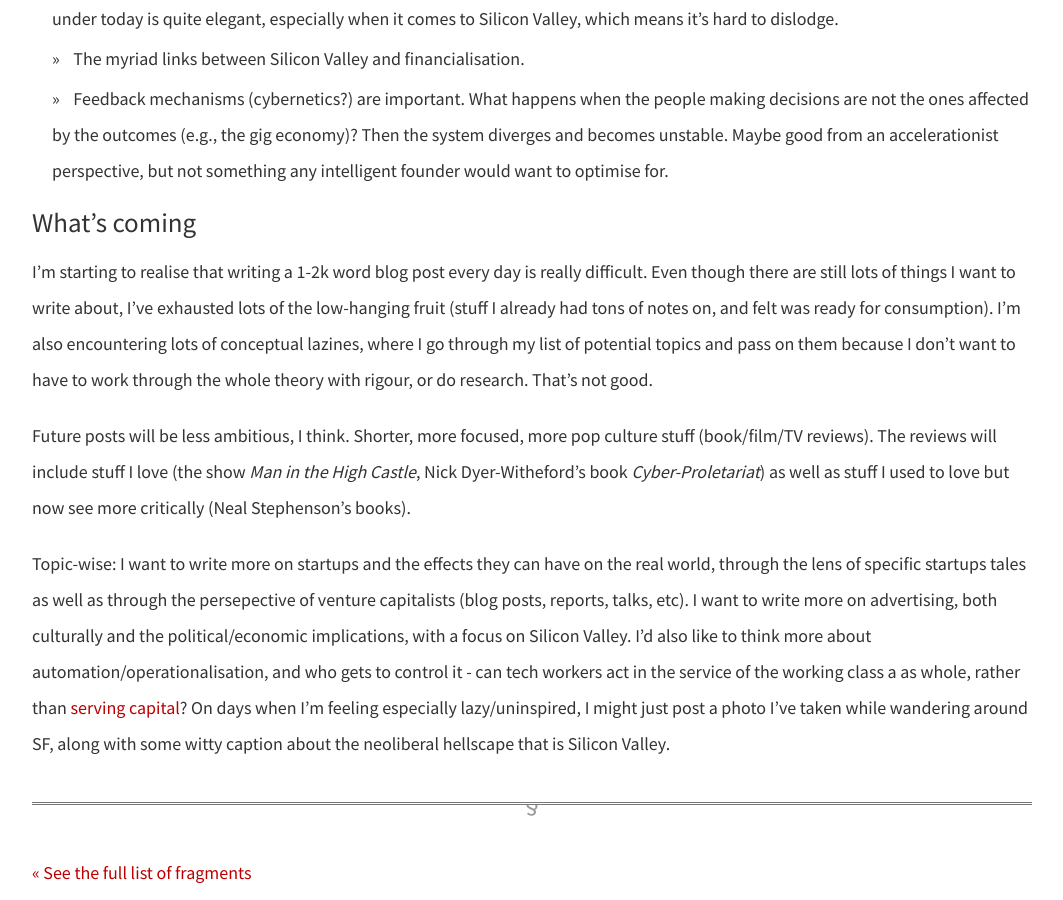
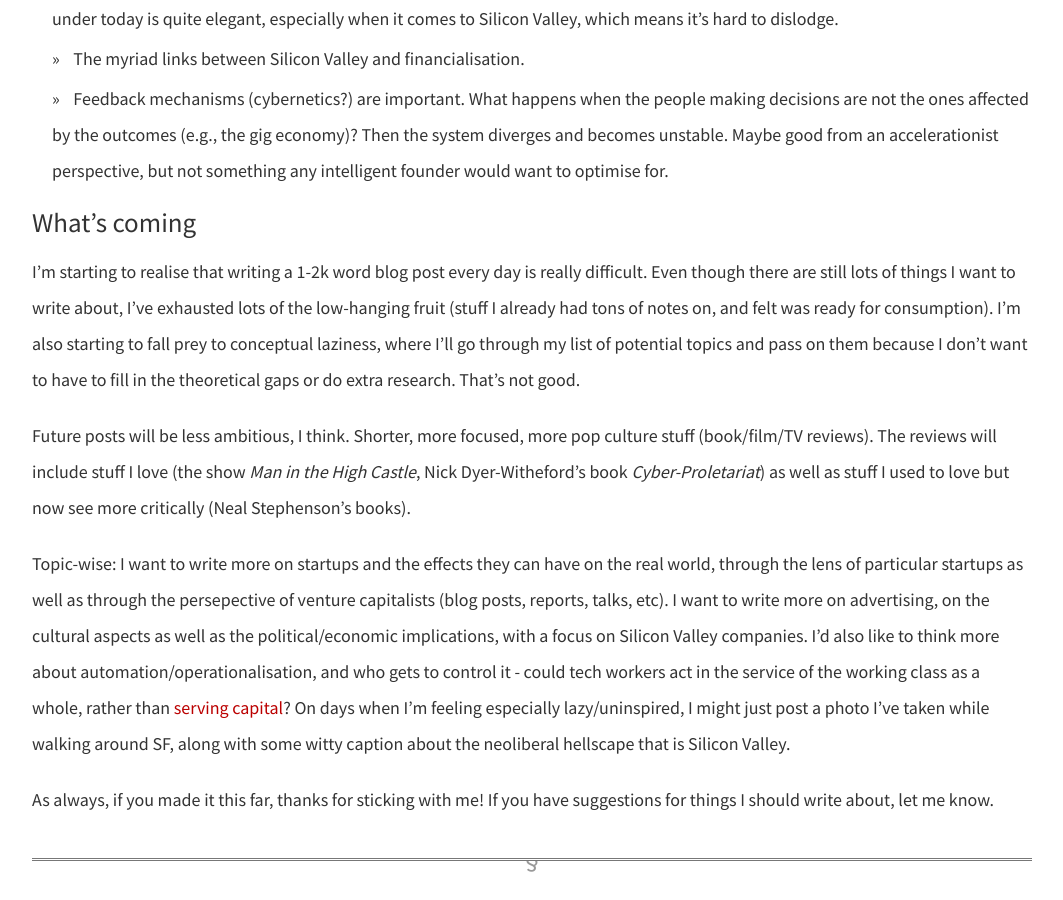
Before and after one commit to dellsystem/dellsystem.github.io, a Jekyll site: the page built from _posts/2019-1-31-fragments-31.md, in a window 1280 px wide and 900 px high, scrolled down 4755 px. Shown: the whole window, without its empty margins (108-1171 px from the left). Built offline with Jekyll 4.4.1, drawn with Linux system fonts in a browser that asks for light colours; some of the changed text lies outside the part shown.

Commit message:
Update fragments-31
Typos, readability edits

```diff
--- a/_posts/2019-1-31-fragments-31.md
+++ b/_posts/2019-1-31-fragments-31.md
@@ -50,8 +50,10 @@ For each post: a short summary, plus follow-up news & links to relevant things I
 
 ### What's coming
 
-I'm starting to realise that writing a 1-2k word blog post every day is really difficult. Even though there are still lots of things I want to write about, I've exhausted lots of the low-hanging fruit (stuff I already had tons of notes on, and felt was ready for consumption). I'm also encountering lots of conceptual lazines, where I go through my list of potential topics and pass on them because I don't want to have to work through the whole theory with rigour, or do research. That's not good.
+I'm starting to realise that writing a 1-2k word blog post every day is really difficult. Even though there are still lots of things I want to write about, I've exhausted lots of the low-hanging fruit (stuff I already had tons of notes on, and felt was ready for consumption). I'm also starting to fall prey to conceptual laziness, where I'll go through my list of potential topics and pass on them because I don't want to have to fill in the theoretical gaps or do extra research. That's not good.
 
 Future posts will be less ambitious, I think. Shorter, more focused, more pop culture stuff (book/film/TV reviews). The reviews will include stuff I love (the show _Man in the High Castle_, Nick Dyer-Witheford's book _Cyber-Proletariat_) as well as stuff I used to love but now see more critically (Neal Stephenson's books).
 
-Topic-wise: I want to write more on startups and the effects they can have on the real world, through the lens of specific startups tales as well as through the persepective of venture capitalists (blog posts, reports, talks, etc). I want to write more on advertising, both culturally and the political/economic implications, with a focus on Silicon Valley. I'd also like to think more about automation/operationalisation, and who gets to control it - can tech workers act in the service of the working class a as whole, rather than [serving capital](https://twitter.com/bentarnoff/status/1090966110483165184)? On days when I'm feeling especially lazy/uninspired, I might just post a photo I've taken while wandering around SF, along with some witty caption about the neoliberal hellscape that is Silicon Valley.
+Topic-wise: I want to write more on startups and the effects they can have on the real world, through the lens of particular startups as well as through the persepective of venture capitalists (blog posts, reports, talks, etc). I want to write more on advertising, on the cultural aspects as well as the political/economic implications, with a focus on Silicon Valley companies. I'd also like to think more about automation/operationalisation, and who gets to control it - could tech workers act in the service of the working class as a whole, rather than [serving capital](https://twitter.com/bentarnoff/status/1090966110483165184)? On days when I'm feeling especially lazy/uninspired, I might just post a photo I've taken while walking around SF, along with some witty caption about the neoliberal hellscape that is Silicon Valley.
+
+As always, if you made it this far, thanks for sticking with me! If you have suggestions for things I should write about, let me know.
```
